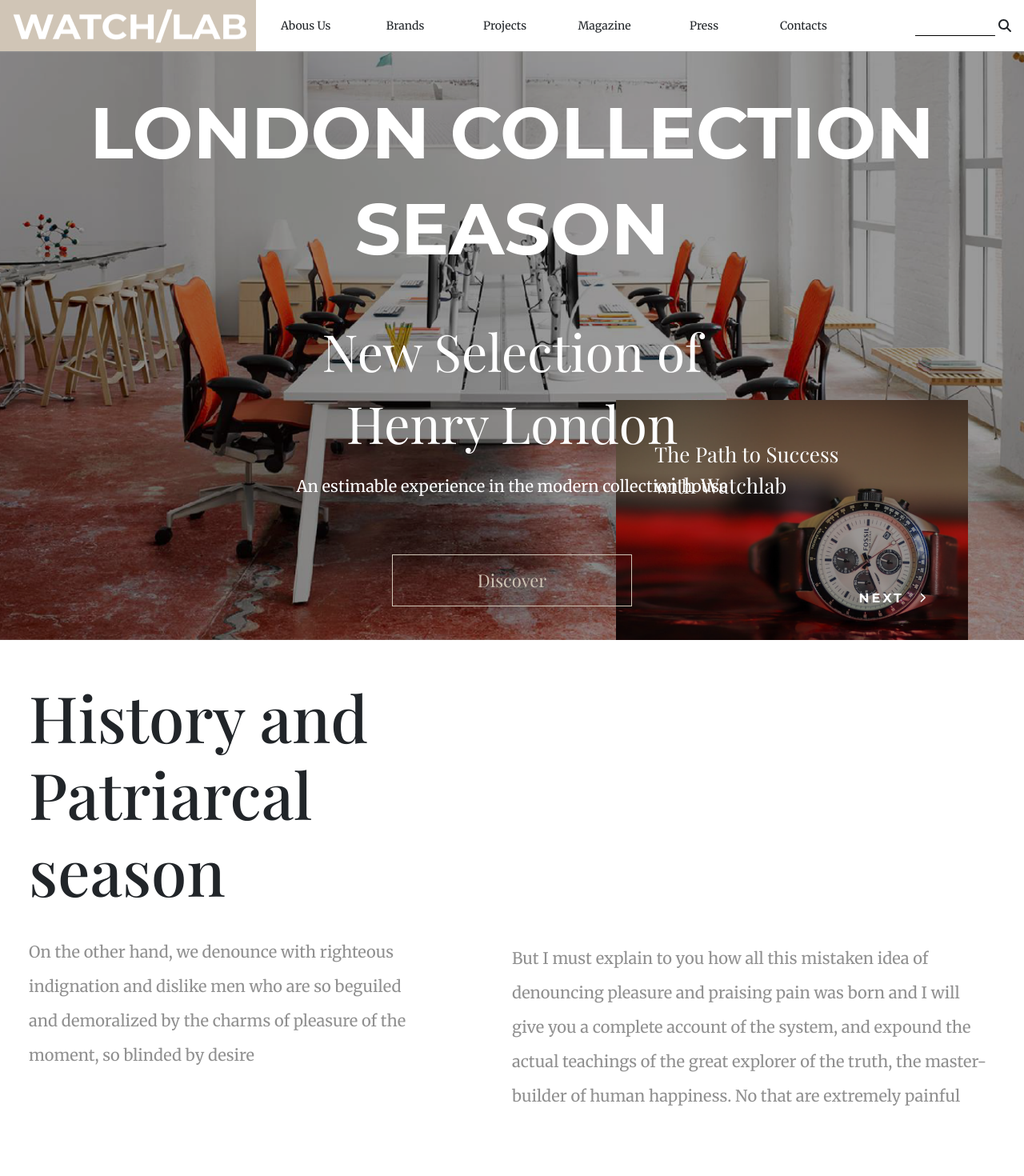
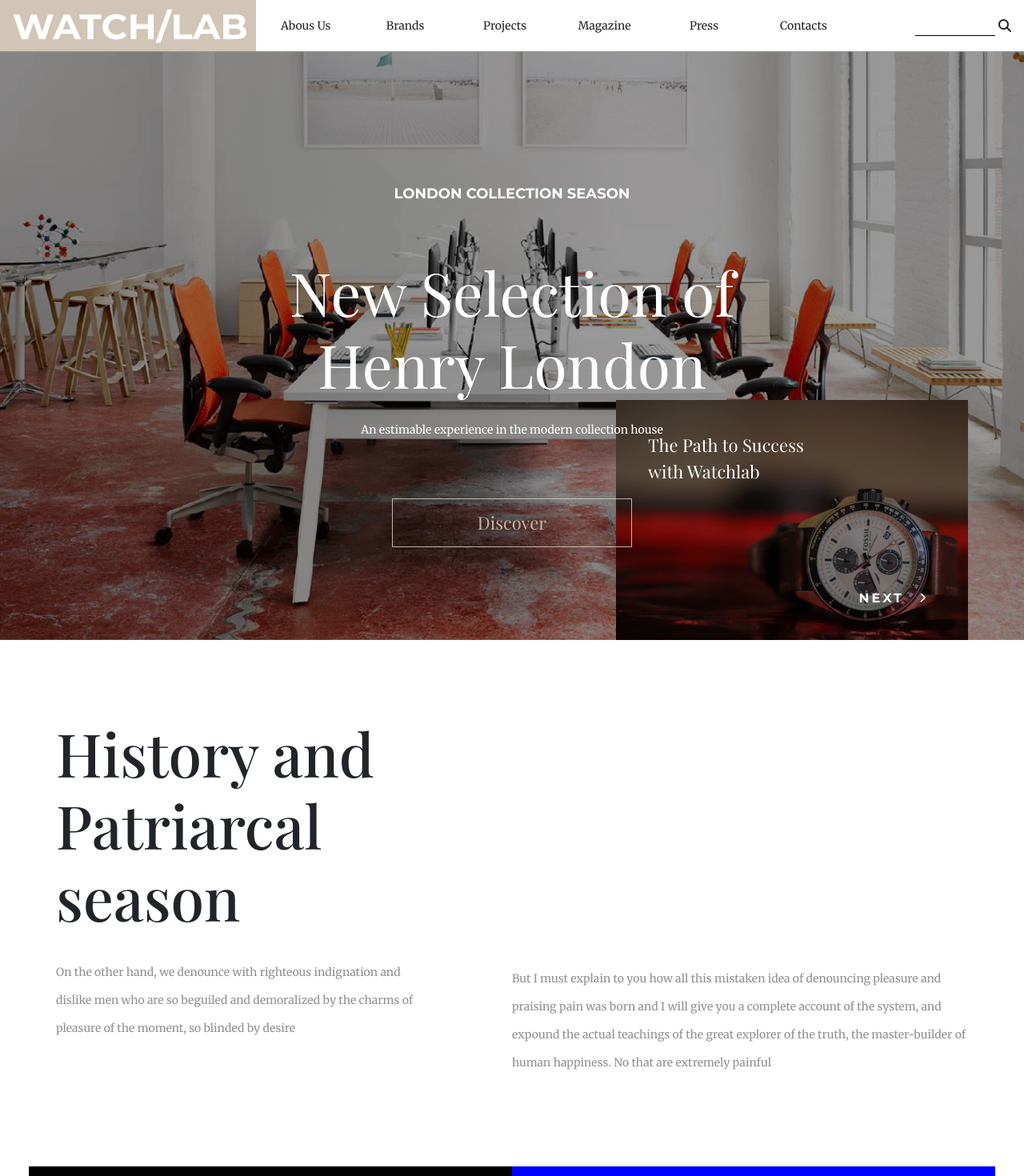
Before and after one commit to PalumboAndrea/nss-factory-project, a Vue app: page / in a window 1280 px wide. Shown: the top 1470 px of the page at 80% size. Built offline with nearby package versions, Linux system fonts and the light colour scheme.

Commit message:
fix some css

```diff
--- a/src/components/Main/MainComponents/CarouselComponent.vue
+++ b/src/components/Main/MainComponents/CarouselComponent.vue
@@ -42,17 +42,17 @@
 
 <template>
     <div class="container-fluid p-0 carouselContainer d-flex align-items-center position-relative">
-        <div class="carouselText d-flex flex-column m-auto text-center align-items-center">
+        <div class="carouselText d-flex flex-column m-auto text-center align-items-center pt-5">
             <img :src="getImagePath(content[actualIndex].img)" alt="" id="mainImg">
             <p class="text-uppercase mb-5 uppercaseTitle">
                 london collection season
             </p>
-            <p class="mainTitle mb-1">
+            <p class="mainTitle mt-3 mb-3">
                 {{ content[actualIndex].upperTitle }}
                 <br>
                 {{ content[actualIndex].lowerTitle }}
             </p>
-            <p class="subtitle mt-2">
+            <p class="subtitle">
                 An estimable experience in the modern collection house
             </p>
             <div>
@@ -65,7 +65,7 @@
         <div class="position-absolute previewNextSlide" @click="carouselIndex">
             <img :src="getImagePath(content[otherIndex].img)" alt="" id="previewImg">
             <div class="previewNextSlideContent">
-                <p class="previewNextSlideTitle m-5">
+                <p class="previewNextSlideTitle">
                     {{ content[otherIndex].upperTitle }}
                     <br>
                     {{ content[otherIndex].lowerTitle }}
@@ -76,7 +76,6 @@
                         <font-awesome-icon :icon="['fas', 'chevron-right']" class="icon"/>
                         <font-awesome-icon :icon="['fas', 'chevron-right']" class="icon iconNone"/>
                         <font-awesome-icon :icon="['fas', 'chevron-right']" class="icon iconNone"/>
-
                     </div>
                 </div>
             </div>
@@ -91,10 +90,6 @@
 .carouselContainer{
     height: calc(100vh - $headerHeight);
     color: white;
-
-    .mainTitle{
-        line-height: 90px;
-    }
 
     #mainImg{
         padding: 0;
@@ -137,12 +132,13 @@
             }
 
         .previewNextSlideTitle{
-            font-size: 26px;
+            font-size: 22px;
             transition: 0.3s;
+            margin: 40px;
             font-family: $titleFont;
         }
         &:hover .previewNextSlideTitle{
-            font-size: 33px;
+            font-size: 30px;
         }
         &:hover #previewImg{
             transform: scale(1.2);
@@ -151,6 +147,7 @@
             opacity: 1;
         }
         #previewImg{
+            filter: brightness(0.8);
             padding: 0;
             position: absolute;
             top: 0;
@@ -162,10 +159,6 @@
         }
     }
 
-    .mainTitle{
-        font-size: 4rem;
-    }
-
     button{
         @include carouselButton;
     }
--- a/src/components/Main/MainComponents/HistoryComponent.vue
+++ b/src/components/Main/MainComponents/HistoryComponent.vue
@@ -11,22 +11,24 @@
 </script>
 
 <template>
-    <div class="container-fluid main-container p-5">
-        <div class="row mb-4">
+    <div class="container-fluid main-container py-5 mt-5">
+        <div class="row mb-4 g-0">
             <div class="col-6 p-0">
                 <h1 class="mainTitle p-0">
-                    History and Patriarcal season
+                    History and
+                    <br>
+                    Patriarcal season
                 </h1>
             </div>
         </div>
-        <div class="row">
-            <div class="col-5 text p-0">
-                <p class="subtitle">
+        <div class="row g-0">
+            <div class="col-5 p-0">
+                <p class="text">
                     On the other hand, we denounce with righteous indignation and dislike men who are so beguiled and demoralized by the charms of pleasure of the moment, so blinded by desire
                 </p>
             </div>
-            <div class="col-6 offset-1 text pt-2 p-0">
-                <p class="subtitle">
+            <div class="col-6 offset-1 pt-2 p-0">
+                <p class="text">
                     But I must explain to you how all this mistaken idea of denouncing pleasure and praising pain was born and I will give you a complete account of the system, and expound the actual teachings of the great explorer of the truth, the master-builder of human happiness. No that are extremely painful
                 </p>
             </div>
@@ -39,9 +41,6 @@
 <style lang="scss" scoped>
 @use "../../../styles/general.scss" as *;
 
-    .text{
-        color: $textGray;
-    }
 
 
 </style>
--- a/src/styles/general.scss
+++ b/src/styles/general.scss
@@ -16,9 +16,10 @@
     font-size: 22px;
     background-color: transparent;
     color: $mainColor;
-    padding: 15px 50px;
+    opacity: 0.9;
+    padding: 13px 50px;
     border: 0.5px solid $mainColor;
-    transition: linear 0.3s;
+    transition: linear 0.4s;
     width: 300px;
     &:hover{
         background-color: white;
@@ -34,20 +35,28 @@
 .uppercaseTitle{
     font-family: $uppercaseTitleFont;
     font-weight: 700;
-    font-size: 90px;
-    line-height: 120px;
+    font-size: 18px;
 }
 
 .mainTitle{
     font-family: $titleFont;
-    font-size: 5rem;
+    font-size: 75px;
+    line-height: 90px;
 }
 
 .subtitle{
     font-family: $subtitleFont;
     font-weight: 400;
-    font-size: 20px;
+    font-size: 14px;
     line-height: 43px;
+}
+
+.text{
+    color: $textGray;
+    font-family: $subtitleFont;
+    font-weight: 400;
+    font-size: 14px;
+    line-height: 35px;
 }
 
 .headerTitles{
@@ -56,3 +65,11 @@
     font-size: 14px;
     line-height: 12px;
 }
+
+.main-container{
+    padding: 0 70px;
+}
+
+.textTitle{
+    font-family: $titleFont;
+}
```
